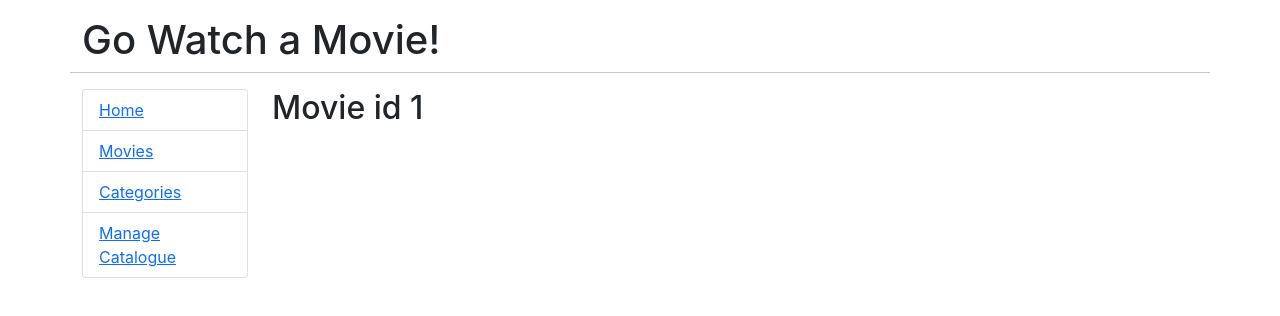
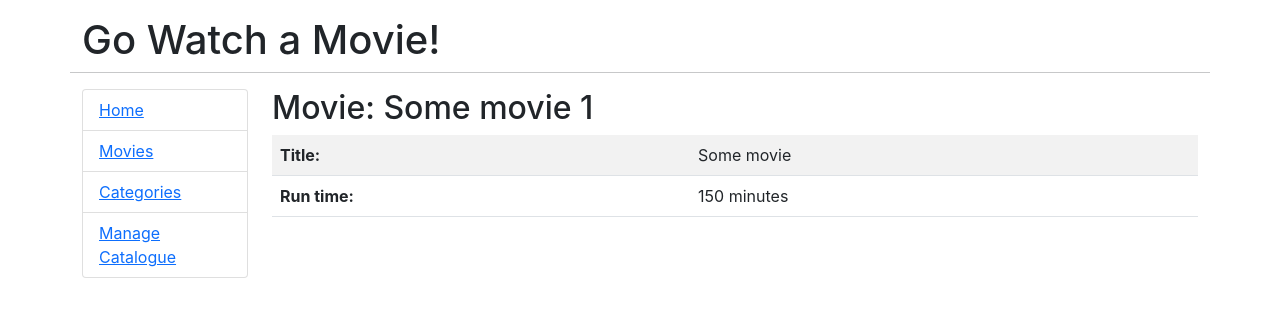
Before and after one commit to katsurada1/react_go_application, a React (Create React App) app in the folder frontend/: page /movies/1 in a window 1280 px wide. Shown: the top 316 px of the page. Built offline with nearby package versions, Linux system fonts and the light colour scheme.

Commit message:
Displaying one movie

```diff
--- a/frontend/src/App.js
+++ b/frontend/src/App.js
@@ -11,6 +11,7 @@
 import Admin from './components/Admin';
 import Home from './components/Home';
 import Categories from './components/Categories';
+import OneMovie from './components/OneMovie';
 
 export default function App() {
   return (
@@ -43,9 +44,8 @@
 
           <div className="col-md-10">
             <Switch>
-              <Route path="/movies/:id">
-                <Movie />
-              </Route>
+              <Route path="/movies/:id" component={OneMovie} />
+
               <Route path="/movies">
                 <Movies />
               </Route>
@@ -79,12 +79,6 @@
   );
 }
 
-function Movie() {
-  let { id } = useParams();
-
-  return <h2>Movie id {id}</h2>;
-}
-
 function CategoryPage() {
   let { path, url } = useRouteMatch();
 
--- /dev/null
+++ b/frontend/src/components/OneMovie.js
@@ -0,0 +1,43 @@
+import React, { Component, Fragment } from 'react';
+
+export default class OneMovie extends Component {
+  state = { movie: {} };
+
+  componentDidMount() {
+    this.setState({
+      movie: {
+        id: this.props.match.params.id,
+        title: 'Some movie',
+        runtime: 150,
+      },
+    });
+  }
+
+  render() {
+    return (
+      <Fragment>
+        <h2>
+          Movie: {this.state.movie.title} {this.state.movie.id}
+        </h2>
+
+        <table className="table table-compact table-striped">
+          <thead></thead>
+          <tbody>
+            <tr>
+              <td>
+                <strong>Title:</strong>
+              </td>
+              <td>{this.state.movie.title}</td>
+            </tr>
+            <tr>
+              <td>
+                <strong>Run time:</strong>
+              </td>
+              <td>{this.state.movie.runtime} minutes</td>
+            </tr>
+          </tbody>
+        </table>
+      </Fragment>
+    );
+  }
+}
```
